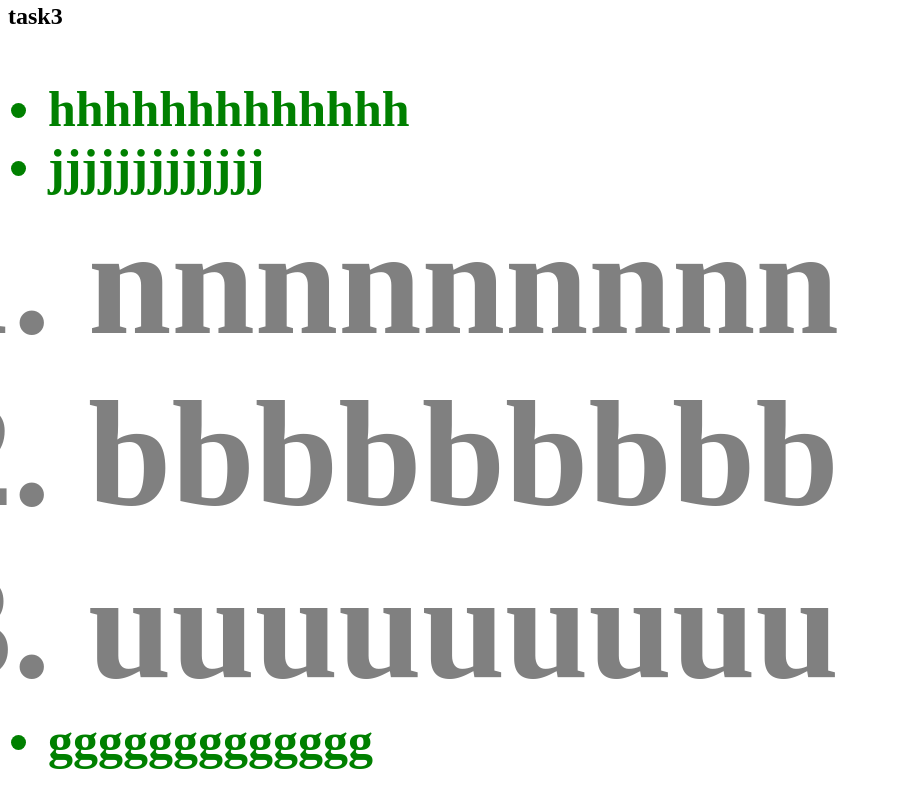
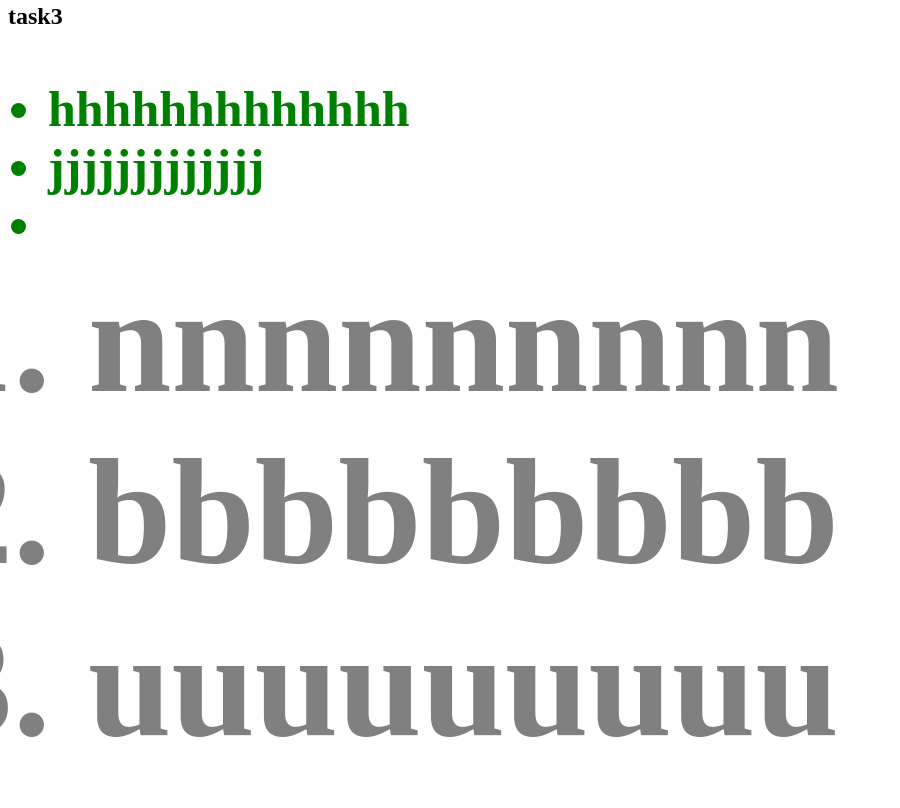
Before and after one commit to Hodos4/hodos4.github.io, a plain HTML site: page index.html in a window 1280 px wide. Shown: the part 420-1228 px from the top of the page, without its empty margins (0-900 px from the left). Drawn offline with Linux system fonts and the light colour scheme.

Commit message:
Update index.html

```diff
--- a/index.html
+++ b/index.html
@@ -66,11 +66,12 @@
 	   <ul class="ul">
 	     <li>hhhhhhhhhhhhh</li>
 		 <li>jjjjjjjjjjjjj</li>
-		 <ol class="ol"><li>nnnnnnnnn</li>
+		 <li>
+                 <ol class="ol"><li>nnnnnnnnn</li>
 			  <li>bbbbbbbbb</li>
                           <li>uuuuuuuuu</li>
 		 </ol>
-		 <li>ggggggggggggg</li>
+		 </li>
 	   </ul>
 	</div>
  </body>
```
